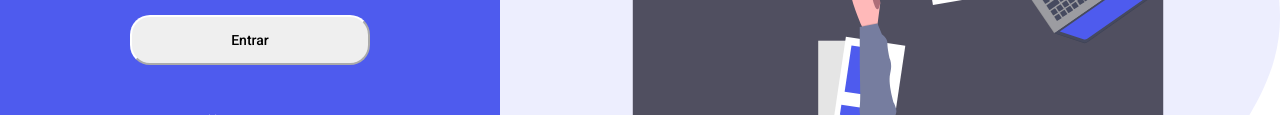
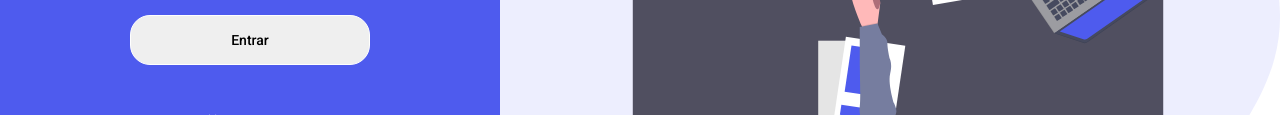
Before and after one commit to SentlySS/Interfaces, a plain HTML site: page Grab/index.html in a window 1280 px wide. Shown: the part 387-502 px from the top of the page. Drawn offline with Linux system fonts and the light colour scheme.

```diff
--- a/Grab/styles.css
+++ b/Grab/styles.css
@@ -46,8 +46,9 @@
   line-height: 21px;
   letter-spacing: 0em;
   text-align: center;
-  border-color: #FFFFFF;
+  border: 1px solid #FFFFFF;
   margin-top: 18px;
+  cursor: pointer;
 }
 
 img{
```
Also changed, not shown: Grab/img/grab-mobile.jpg (added), Grab/img/grab-tablet.jpg (added), Grab/img/grab.jpg (added), 2 other files.
